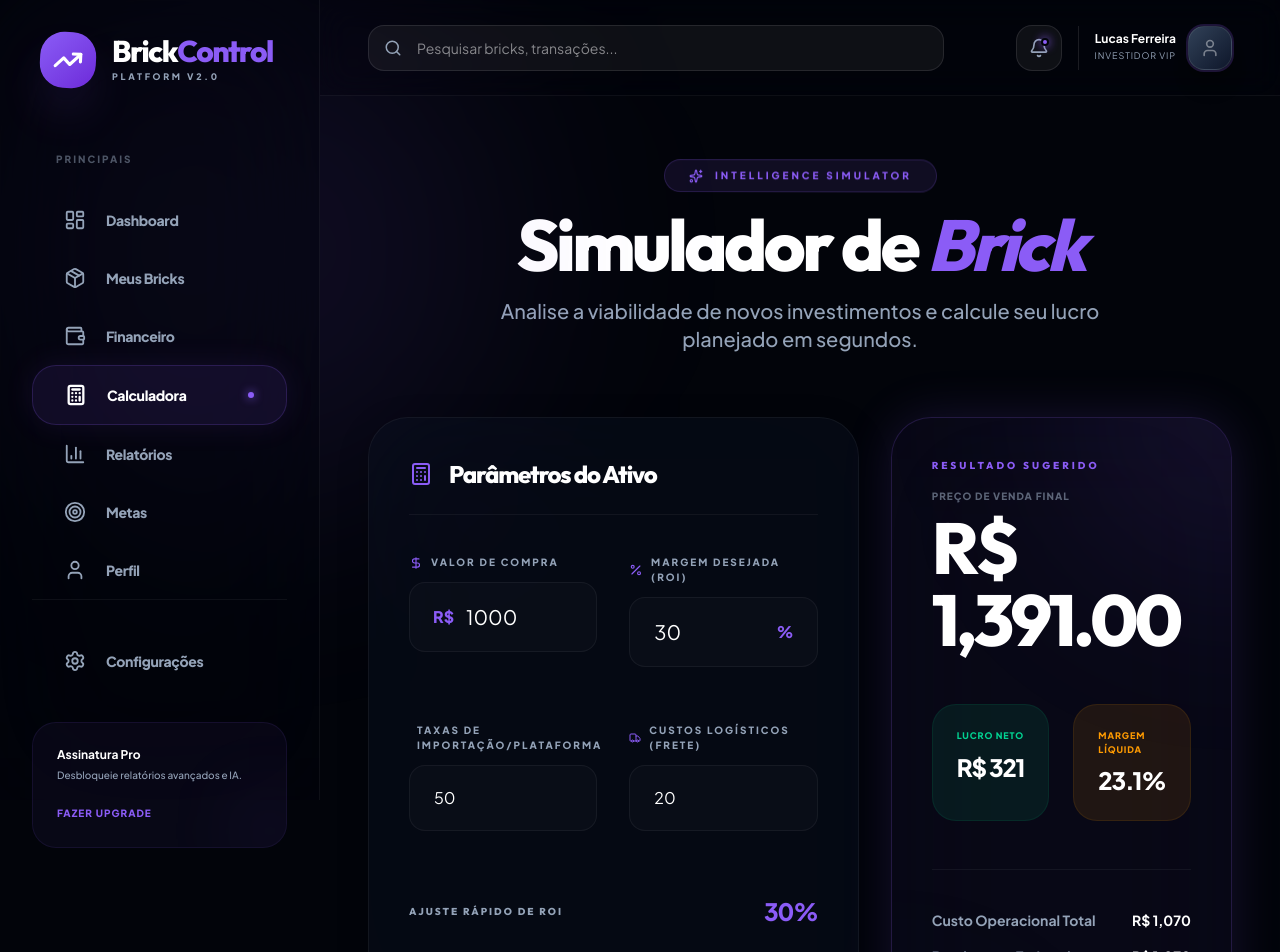
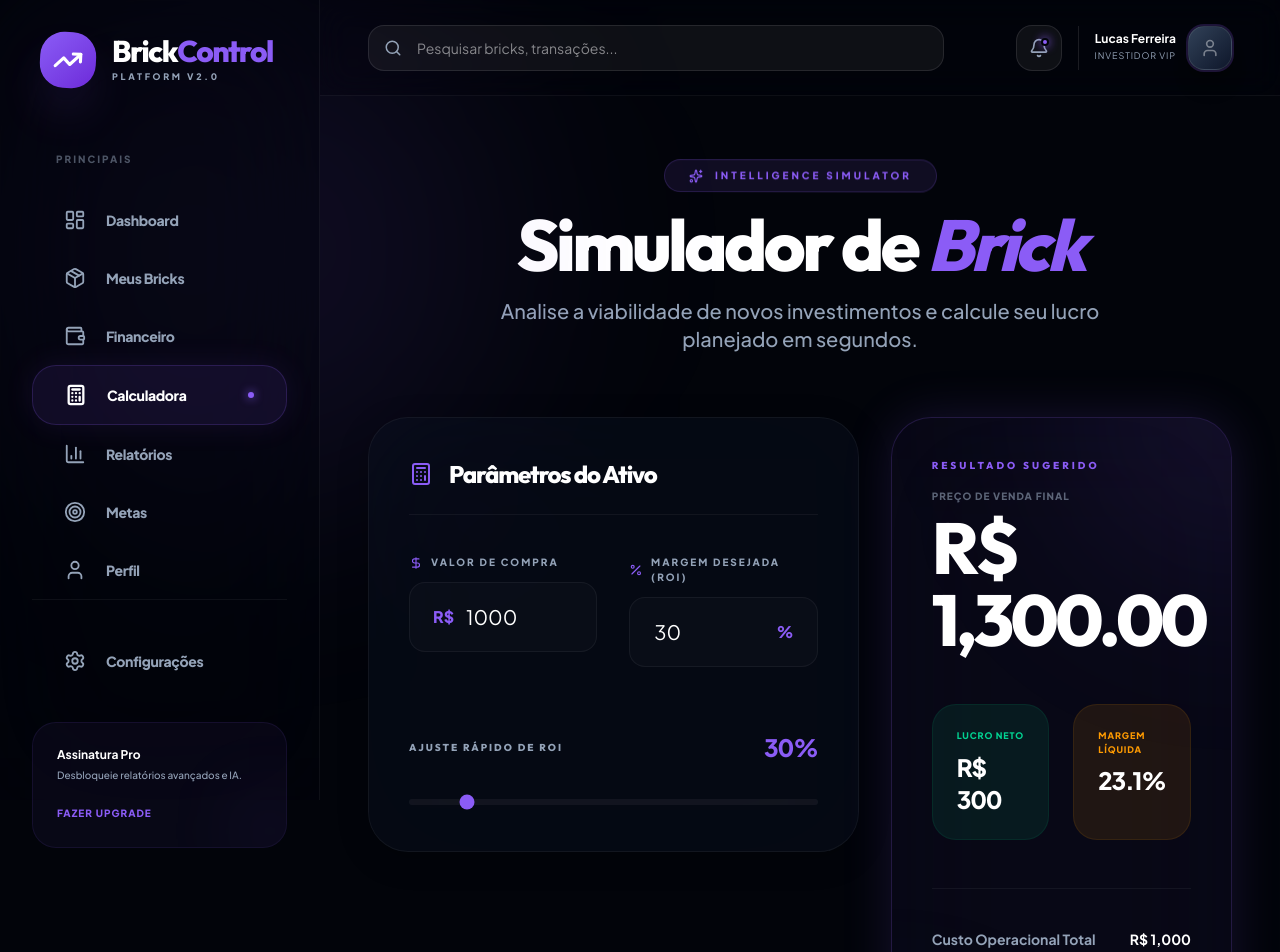
Before and after one commit to LucasFerreiraCode/BrickControl, a React (Vite) app: page /calculator in a window 1280 px wide. Shown: the top 952 px of the page. Built offline with nearby package versions, Linux system fonts and the light colour scheme.

Commit message:
Update Calculator.tsx

```diff
--- a/src/pages/Calculator.tsx
+++ b/src/pages/Calculator.tsx
@@ -1,13 +1,12 @@
 import React, { useState, useEffect } from 'react';
-import { Calculator as CalcIcon, Percent, DollarSign, Truck, Tag, TrendingUp, Sparkles, ChevronRight, Save } from 'lucide-react';
+import { Calculator as CalcIcon, Percent, DollarSign, TrendingUp, Sparkles, ChevronRight, Save } from 'lucide-react';
 import { Card, Button, Badge } from '../components/ui/Common';
 import { AddBrickModal } from '../components/modals/AddBrickModal';
 import { motion } from 'framer-motion';
 
 const Calculator = () => {
   const [purchasePrice, setPurchasePrice] = useState<number>(1000);
-  const [fees, setFees] = useState<number>(50);
-  const [shipping, setShipping] = useState<number>(20);
+
   const [targetROI, setTargetROI] = useState<number>(30);
   const [isModalOpen, setIsModalOpen] = useState(false);
 
@@ -17,7 +16,7 @@ const Calculator = () => {
   const [margin, setMargin] = useState<number>(0);
 
   useEffect(() => {
-    const totalCost = purchasePrice + fees + shipping;
+    const totalCost = purchasePrice;
     const calculatedProfit = totalCost * (targetROI / 100);
     const calculatedSellingPrice = totalCost + calculatedProfit;
     const calculatedMargin = (calculatedProfit / calculatedSellingPrice) * 100;
@@ -25,7 +24,7 @@ const Calculator = () => {
     setSellingPrice(calculatedSellingPrice);
     setProfit(calculatedProfit);
     setMargin(calculatedMargin);
-  }, [purchasePrice, fees, shipping, targetROI]);
+  }, [purchasePrice, targetROI]);
 
   return (
     <div className="max-w-6xl mx-auto space-y-16 py-8">
@@ -79,32 +78,7 @@ const Calculator = () => {
             </div>
           </div>
 
-          <div className="grid grid-cols-1 md:grid-cols-2 gap-8 pt-4">
-            <div className="space-y-3">
-              <label className="text-[10px] font-black text-muted uppercase tracking-[0.2em] flex items-center gap-2">
-                <Tag size={14} className="text-primary" /> Taxas de Importação/Plataforma
-              </label>
-              <input
-                type="number"
-                className="premium-input w-full"
-                value={fees}
-                onChange={(e) => setFees(Number(e.target.value))}
-                placeholder="R$ 0.00"
-              />
-            </div>
-            <div className="space-y-3">
-              <label className="text-[10px] font-black text-muted uppercase tracking-[0.2em] flex items-center gap-2">
-                <Truck size={14} className="text-primary" /> Custos Logísticos (Frete)
-              </label>
-              <input
-                type="number"
-                className="premium-input w-full"
-                value={shipping}
-                onChange={(e) => setShipping(Number(e.target.value))}
-                placeholder="R$ 0.00"
-              />
-            </div>
-          </div>
+
 
           <div className="space-y-6 pt-6">
             <div className="flex justify-between items-center">
@@ -151,11 +125,11 @@ const Calculator = () => {
               <div className="space-y-4 pt-10 border-t border-white/5">
                 <div className="flex justify-between items-center text-sm font-bold text-muted">
                   <span>Custo Operacional Total</span>
-                  <span className="text-white">R$ {(purchasePrice + fees + shipping).toLocaleString()}</span>
+                  <span className="text-white">R$ {purchasePrice.toLocaleString()}</span>
                 </div>
                 <div className="flex justify-between items-center text-sm font-bold text-muted">
                   <span>Break-even Estimado</span>
-                  <span className="text-white">R$ {(purchasePrice + fees + shipping).toLocaleString()}</span>
+                  <span className="text-white">R$ {purchasePrice.toLocaleString()}</span>
                 </div>
               </div>
 
@@ -188,7 +162,7 @@ const Calculator = () => {
       <AddBrickModal
         isOpen={isModalOpen}
         onClose={() => setIsModalOpen(false)}
-        initialData={{ purchasePrice, fees, shipping }}
+        initialData={{ purchasePrice }}
       />
     </div>
   );
```
